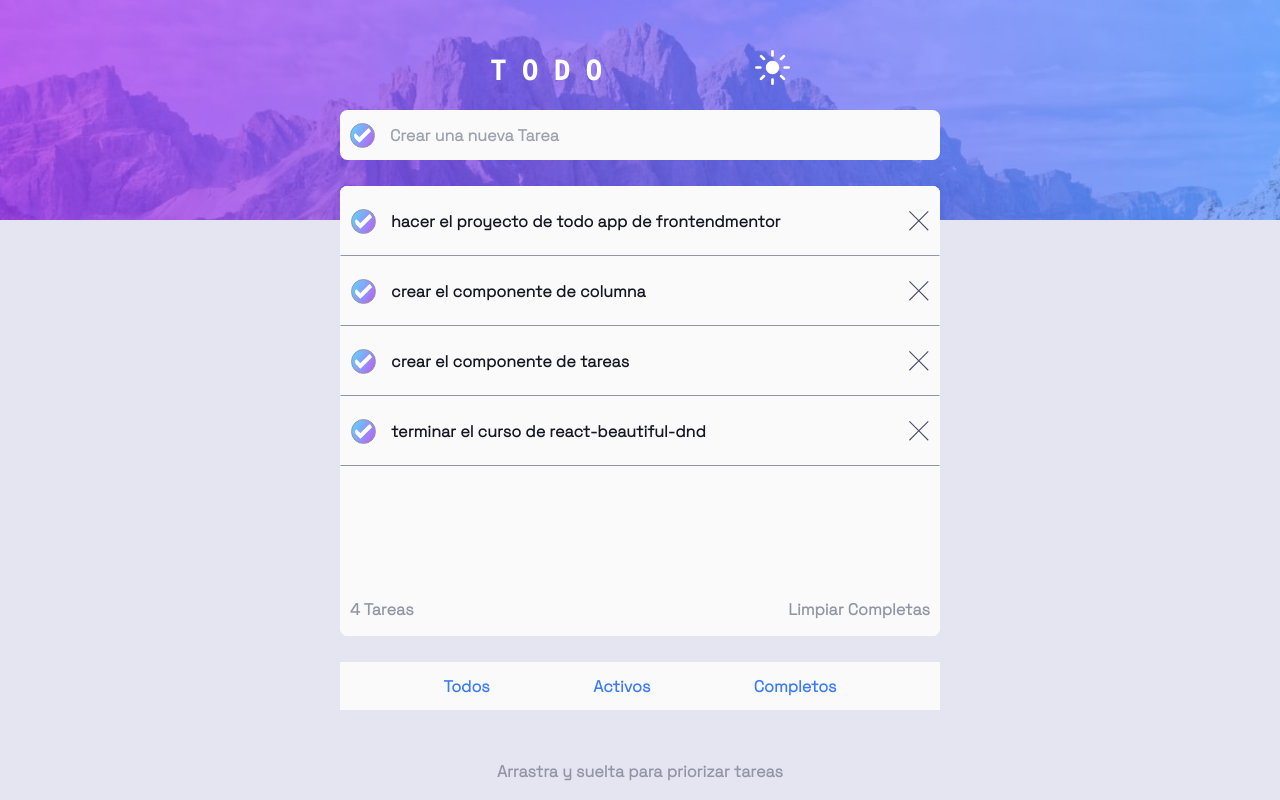
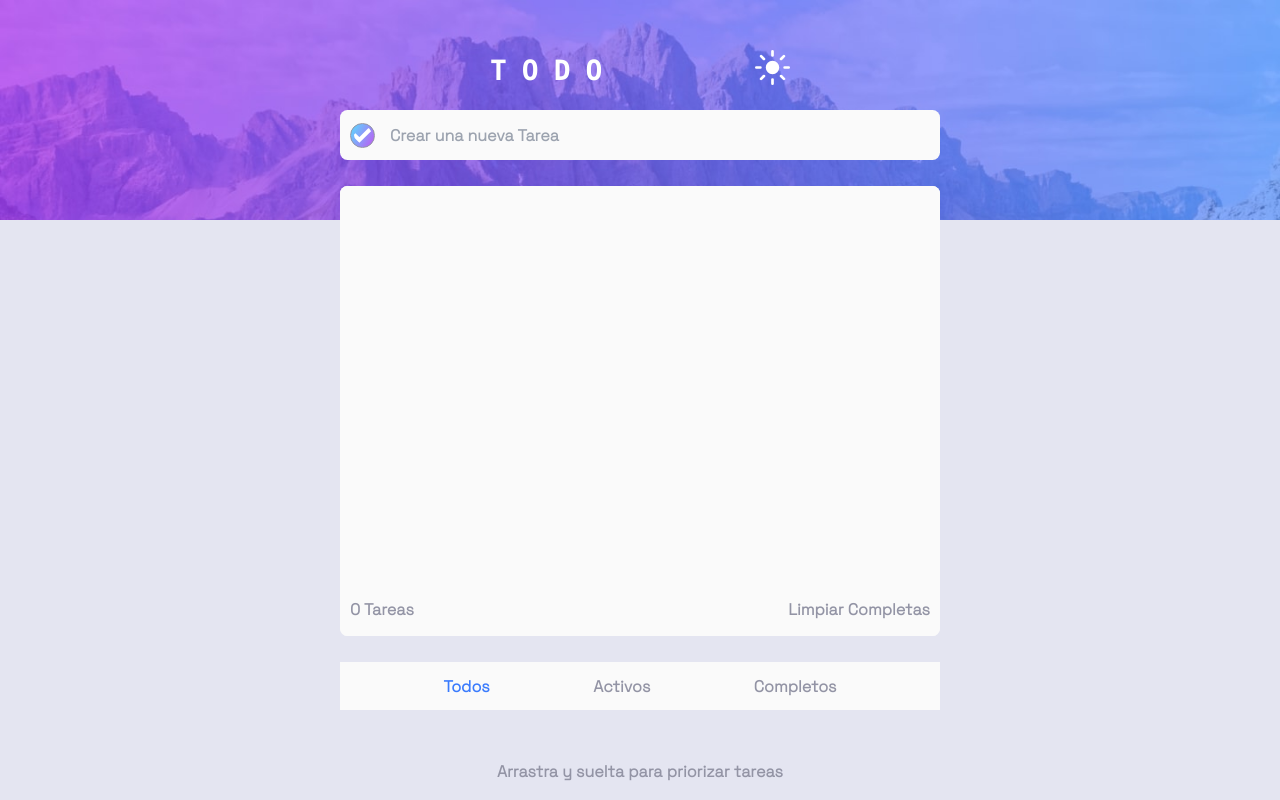
Before and after one commit to anonimussapee/fdo, a React (Vite) app: page / in a window 1280 px wide. Built offline with nearby package versions, Linux system fonts and the light colour scheme.

Commit message:
i added another functions

```diff
--- a/src/Components/CheckCircle/index.jsx
+++ b/src/Components/CheckCircle/index.jsx
@@ -1,7 +1,21 @@
-const CheckCircle = ({checkAction, stateCheck}) => {
+const CheckCircle = ({data, setData, item, checkAction, stateCheck}) => {
 
+  const onCheck = () => {
+    if(checkAction){
+      checkAction()
+    }else{
+      setData({
+        ...data,
+        items:{
+          ...data.items,
+          [item.id]:{...data.items[item.id], complete : !data.items[item.id].complete}
+        }
+      })
+    }
+
+  }
   return (
-    <span  className={`img w-[25px] min-w-[25px] h-[25px] min-h-[25px] rounded-full border-[1px] border-[var(--Very-Light-Gray)]  ${stateCheck ? 'check-active' : 'bg-transparent'}  relative flex justify-center items-center cursor-pointer`} onClick={checkAction || null}>
+    <span  className={`img w-[25px] min-w-[25px] h-[25px] min-h-[25px] rounded-full border-[1px] border-[var(--Very-Light-Gray)]  ${stateCheck ? 'check-active' : 'bg-transparent'}  relative flex justify-center items-center cursor-pointer`} onClick={onCheck}>
       <span className={`img w-[18px] h-[18px] rounded-full  ${stateCheck ? 'check-active-icon absolute' : 'none'} `}></span>
     </span>
   )
--- a/src/Components/ContainerItems/index.jsx
+++ b/src/Components/ContainerItems/index.jsx
@@ -5,7 +5,7 @@ import { NavigatorTodos } from '../NavigatorTodos'
 
 const ContainerItems = ({data, setData, column, allItems, items,  clearAction}) => {
   return (
-    <div className='box-primary flex flex-col sm:justify-between w-full h-[75%] rounded-xl overflow-hidden'>
+    <div className='box-primary flex flex-col sm:justify-between w-full min-w-[200px] h-[75%] min-h-[200px] rounded-xl overflow-hidden'>
 
       <Droppable
         droppableId={column.id}
@@ -27,12 +27,12 @@ const ContainerItems = ({data, setData, column, allItems, items,  clearAction})
 
   )
 }
-const Container= ({children}) => {
+const Container= ({allItems, children, data, setData}) => {
   return (
     <div className='main-container-column w-[90%] min-w-[320px] max-w-[600px] h-[75vh]  absolute flex flex-col justify-between font-bold '>
       {children}
 
-      <NavigatorTodos/>
+      <NavigatorTodos allItems={allItems} setData={setData} data={data}/>
     </div>
   )
 }
--- a/src/Components/CreateTodo/index.jsx
+++ b/src/Components/CreateTodo/index.jsx
@@ -6,6 +6,52 @@ const CreateTodo = ({setData, data}) => {
   const onCreate = (event) => {
     const idsActives = []
     if(event.keyCode === 13 && (event.target.value).length>2 || event.key === "Enter" && (event.target.value).length>2){
+
+      // aqui estan todos los items para determinar un id diferente
+      const ids = Object.keys(data.items)
+      const idN = ids.map(item=>Number(item.replace('item-','')))
+      let idNew = 0
+      for (let i = 1; i < 200; i++) {
+       const condition = idN.some(item=>item === i)
+       console.log(condition)
+       if(!condition){
+        idNew = i
+        break
+       }
+      }
+      console.log(idNew)
+
+      const itemsActives = Object.values(data.items).filter(item=>item.complete === false)
+      itemsActives.forEach(item=>idsActives.push(item.id))
+
+      setData({
+        ...data,
+        items:{
+          ...data.items,
+          [`item-${idNew}`]:{timeStamp: Date.now() ,complete : false ,id : `item-${idNew}`, content: todoName}
+        },
+        columns:{
+          ...data.columns,
+          'column-1':{
+            ...data.columns['column-1'],
+            itemIds : [`item-${idNew}`, ...idsActives  ]
+          },
+          'column-2':{
+            ...data.columns['column-2'],
+            itemIds : [`item-${idNew}`, ...idsActives  ]
+          },
+        }
+      })
+      console.log(data)
+
+      setTodoName('')
+    }
+
+  }
+
+  const onCreateCheck = () => {
+    const idsActives = []
+    if(todoName.length>2){
 
       const ids = Object.keys(data.items)
       const idN = ids.map(item=>Number(item.replace('item-','')))
@@ -37,12 +83,11 @@ const CreateTodo = ({setData, data}) => {
       })
       setTodoName('')
     }
-
   }
 
   return (
     <div className=' flex-grow-[1] max-h-[50px]  flex items-center gap-6 p-4 box-primary rounded-xl'>
-     <CheckCircle stateCheck={true}/>
+     <CheckCircle stateCheck={true} checkAction={onCreateCheck} />
       <input className='box-primary dark:placeholder:text-[--text-color-primary] outline-none flex-grow-[1]' name='todo-creator'  id='todo-creator' type='text' value={todoName} onChange={(e)=>{setTodoName(e.target.value)}} onKeyDown={onCreate} placeholder='Crear una nueva Tarea'/>
     </div>
   )
--- a/src/Components/Items/index.jsx
+++ b/src/Components/Items/index.jsx
@@ -37,7 +37,7 @@ const Items = ({data, setData, item, index}) => {
           {...provided.draggableProps}
           ref={provided.innerRef}
           >
-            <CheckCircle stateCheck={true}/>
+            <CheckCircle stateCheck={item.complete} item={item} data={data} setData={setData}/>
             <p className=' flex-grow-[1]'
               {...provided.dragHandleProps}
             >{item.content}</p>
--- a/src/Components/NavigatorTodos/index.jsx
+++ b/src/Components/NavigatorTodos/index.jsx
@@ -1,9 +1,40 @@
-const NavigatorTodos = ({active}) => {
+const NavigatorTodos = ({allItems, data, setData}) => {
+  const onAllView = () => {
+    setData({
+      ...data,
+      view:{
+      all: true,
+      active: false,
+      completed: false,
+    }
+    })
+  }
+  const onActiveView = () => {
+    console.log(allItems)
+    setData({
+      ...data,
+      view:{
+      all: false,
+      active: true,
+      completed: false,
+    }
+  })
+  }
+  const onCompleteView = () => {
+    setData({
+      ...data,
+      view:{
+      all: false,
+      active: false,
+      completed: true,
+    }
+  })
+  }
   return (
-    <div className='w-full h-[8%] flex  items-center justify-evenly box-primary font-bold text-[--Very-Light-Gray]'>
-      <p className={` ${active ? '' : 'text-[--Bright-Blue]'} cursor-pointer`}>Todos</p>
-      <p className={` ${active ? '' : 'text-[--Bright-Blue]'} cursor-pointer`}>Activos</p>
-      <p className={` ${active ? '' : 'text-[--Bright-Blue]'} cursor-pointer`}>Completos</p>
+    <div className='w-full h-[8%] flex  items-center justify-evenly box-primary font-semibold text-[--Very-Light-Gray]'>
+      <p onClick={onAllView}  className={` ${data.view.all ? 'text-[--Bright-Blue] ' : ''} cursor-pointer`}>Todos</p>
+      <p onClick={onActiveView} className={` ${data.view.active ? 'text-[--Bright-Blue]' : ''} cursor-pointer`}>Activos</p>
+      <p onClick={onCompleteView} className={` ${data.view.completed ? 'text-[--Bright-Blue]' : ''} cursor-pointer`}>Completos</p>
     </div>
   )
 }
--- a/src/Pages/App/index.jsx
+++ b/src/Pages/App/index.jsx
@@ -12,36 +12,31 @@ const App = () => {
 
   let initialItems = {
     items : {
-      'item-1' : { complete:false ,timeStamp:1693156487102,id:'item-1', content: 'hacer el proyecto de todo app de frontendmentor'},
-      'item-2' : { complete:false ,timeStamp:1693156487102,id:'item-2', content: 'crear el componente de columna'},
-      'item-3' : { complete:false ,timeStamp:1693156487102,id:'item-3', content: 'crear el componente de tareas'},
-      'item-4' : { complete:false ,timeStamp:1693156487102,id:'item-4', content: 'terminar el curso de react-beautiful-dnd'},
 
     },
     columns : {
       'column-1': {
         title : 'All',
         id : 'column-1',
-        itemIds : ['item-1','item-2','item-3','item-4', ]
+        itemIds : []
       },
-      completed : {
-        title : 'Completed',
-        id : 'completedTasks',
-        itemIds : []
-      }
-
-      // 'column-2': {
-      //   title : 'Activate',
-      //   id : 'column-1',
-      //   itemsIds : [ ]
-      // },
-      // 'column-3': {
-      //   title : 'Complete',
-      //   id : 'column-1',
-      //   itemsIds : [ ]
-      // },
+      'column-2': {
+        title : 'Activate',
+        id : 'column-2',
+        itemIds : [ ]
+      },
+      'column-3': {
+        title : 'Complete',
+        id : 'column-3',
+        itemIds : [ ]
+      },
     },
-    columnOrder : [ 'column-1']
+    columnOrder : [ 'column-1'],
+    view: {
+      all: true,
+      active: false,
+      completed: false,
+    }
 
   }
 
@@ -96,8 +91,9 @@ const App = () => {
       }
     })
   }
+  const allItems = data.view.all === true ?  Object.keys(data.items).length : data.view.active === true ?  ((Object.values(data.items)).map(item=>!item.complete)).length : (Object.values(data.items).map(item=>item.complete===true)).length
 
-  const allItems =  (data.columns['column-1'].itemIds).length
+
   return (
     <section className="w-full min-w-[320px] h-[100vh] flex flex-col items-center ">
       {/* this section are to header image, title and logo */}
@@ -108,20 +104,30 @@ const App = () => {
         </div>
       </div>
        {/* this section is to task ccolumn box */}
-      <Container >
+      <Container setData={setData} data={data} allItems={allItems}>
         <CreateTodo setData={setData} data={data}/>
         <DragDropContext
          onDragEnd={onDragEnd}
         >
-          {data.columnOrder?.map((columnId)=> {
+          {
+          data.view.all && data.columnOrder?.map((columnId)=> {
 
             const column =  data.columns[columnId]
-            const itemsAll =  column.itemIds?.map(itemId => data?.items[itemId]  )
-            const items = itemsAll.sort((a,b)=>b.timeStamp - a.timeStamp  )
+            const items =  column.itemIds?.map(itemId => data?.items[itemId]  )
             return (
               <ContainerItems key={column.id} items={items}  column={column}  allItems={allItems} clearAction={clearAction} setData={setData} data={data}/>
             )
-          })}
+          })
+          }
+          {
+            data.view.active && [1].map(()=>{
+              const column = data.columns['column-2']
+              const items = column.itemsIds?.map(itemId => data?.items[itemId].complete === false)
+              return (
+                <ContainerItems key={column.id} items={items} column={column} allItems={allItems} clearAction={clearAction} setData={setData} data={data}  />
+              )
+            })
+          }
 
         </DragDropContext>
       </Container>
```
